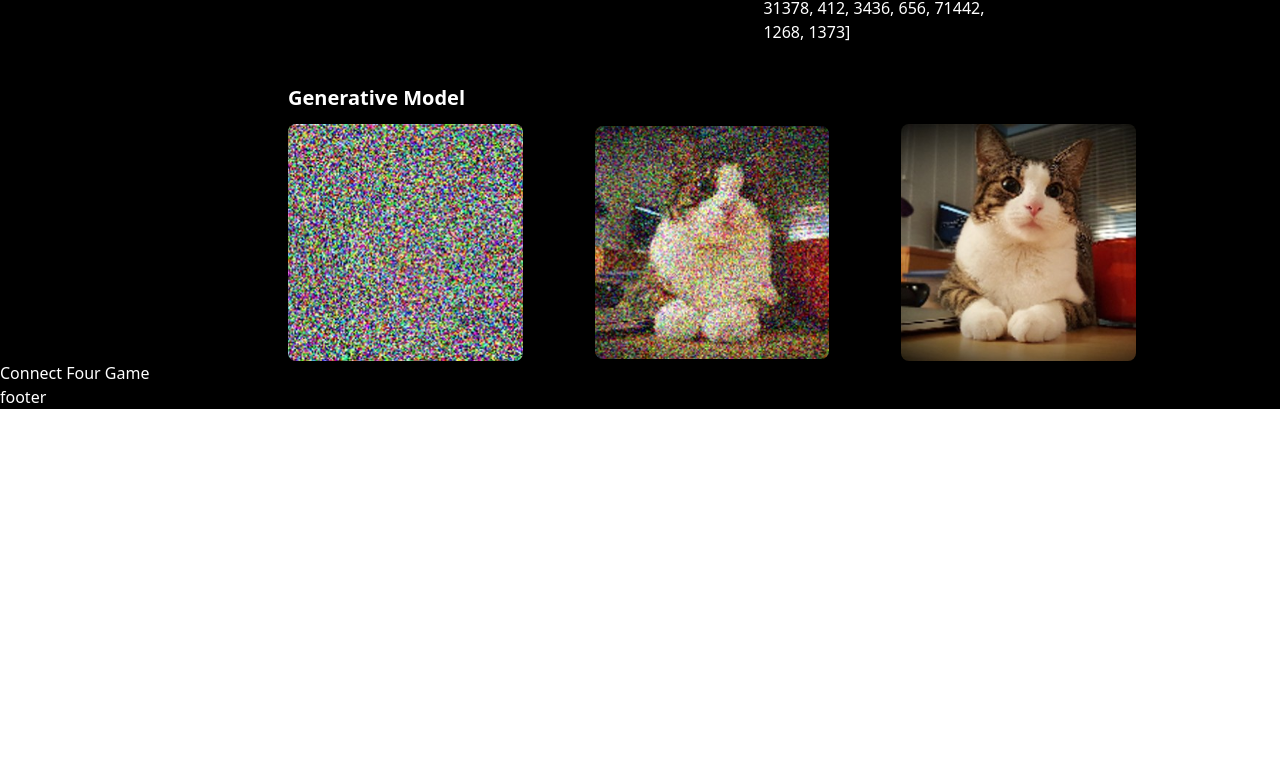
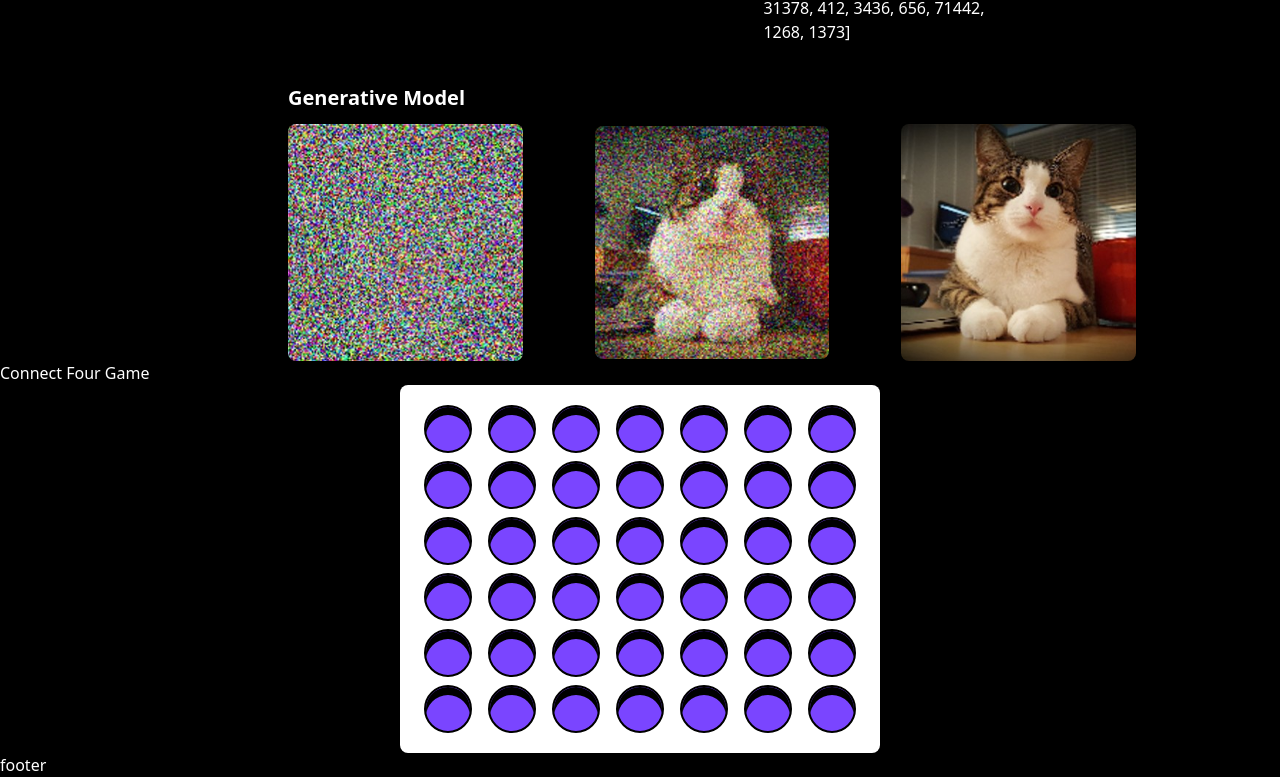
Before and after one commit to yiwenwangANU/portfolio, a React (Vite) app: page / in a window 1280 px wide. Shown: the part 2986-3763 px from the top of the page. Before the commit the page ends 3395 px from the top, so only its background shows below. Built offline with nearby package versions, Linux system fonts and the light colour scheme.

Commit message:
feat: create cell and gameboard

```diff
--- a/src/pages/Portfolio/components/ConnectFour/ConnectFour.tsx
+++ b/src/pages/Portfolio/components/ConnectFour/ConnectFour.tsx
@@ -1,7 +1,10 @@
+import GameBoard from "./components/GameBoard";
+
 const ConnectFour = () => {
   return (
     <div className="connect-four">
       <h1>Connect Four Game</h1>
+      <GameBoard />
     </div>
   );
 };
--- /dev/null
+++ b/src/pages/Portfolio/components/ConnectFour/components/Cell/Cell.tsx
@@ -0,0 +1,25 @@
+interface Props {
+  filled: "red" | "yellow" | "";
+  column: number;
+  handleClick: (column: number) => void;
+}
+
+const fillClasses: Record<"red" | "yellow", string> = {
+  red: "bg-rose-500",
+  yellow: "bg-amber-300",
+};
+
+const Cell = ({ filled, column, handleClick }: Props) => {
+  const colorClasses = filled
+    ? fillClasses[filled]
+    : "bg-[#7a45ff] shadow-[inset_0_8px_0_0_black]";
+
+  return (
+    <div
+      className={`w-12 h-12 mx-2 my-1 border-2 border-black rounded-full ${colorClasses}`}
+      onClick={() => handleClick(column)}
+    ></div>
+  );
+};
+
+export default Cell;
--- /dev/null
+++ b/src/pages/Portfolio/components/ConnectFour/components/Cell/index.ts
@@ -0,0 +1 @@
+export { default } from "./Cell";
--- /dev/null
+++ b/src/pages/Portfolio/components/ConnectFour/components/GameBoard/GameBoard.tsx
@@ -0,0 +1,38 @@
+import { useState } from "react";
+import Cell from "../Cell";
+
+const GameBoard = () => {
+  const [board, setBoard] = useState<string[][]>(
+    Array.from({ length: 6 }, () => Array.from({ length: 7 }, () => "")),
+  );
+  const [currentPlayer, setCurrentPlayer] = useState<"red" | "yellow">("red");
+
+  const handleClick = (column: number) => {
+    for (let row = 5; row >= 0; row--) {
+      if (board[row][column] === "") {
+        const newBoard = board.map((r) => [...r]);
+        newBoard[row][column] = currentPlayer;
+        setBoard(newBoard);
+        setCurrentPlayer(currentPlayer === "red" ? "yellow" : "red");
+        break;
+      }
+    }
+  };
+
+  return (
+    <div className="grid grid-cols-7 bg-white p-4 rounded-lg mx-auto w-fit">
+      {Array.from({ length: 6 }).map((_, indexY) =>
+        Array.from({ length: 7 }).map((_, indexX) => (
+          <Cell
+            key={`${indexY}-${indexX}`}
+            filled={board[indexY][indexX] as "red" | "yellow" | ""}
+            column={indexX}
+            handleClick={handleClick}
+          />
+        )),
+      )}
+    </div>
+  );
+};
+
+export default GameBoard;
--- /dev/null
+++ b/src/pages/Portfolio/components/ConnectFour/components/GameBoard/index.ts
@@ -0,0 +1 @@
+export { default } from "./GameBoard";
```
